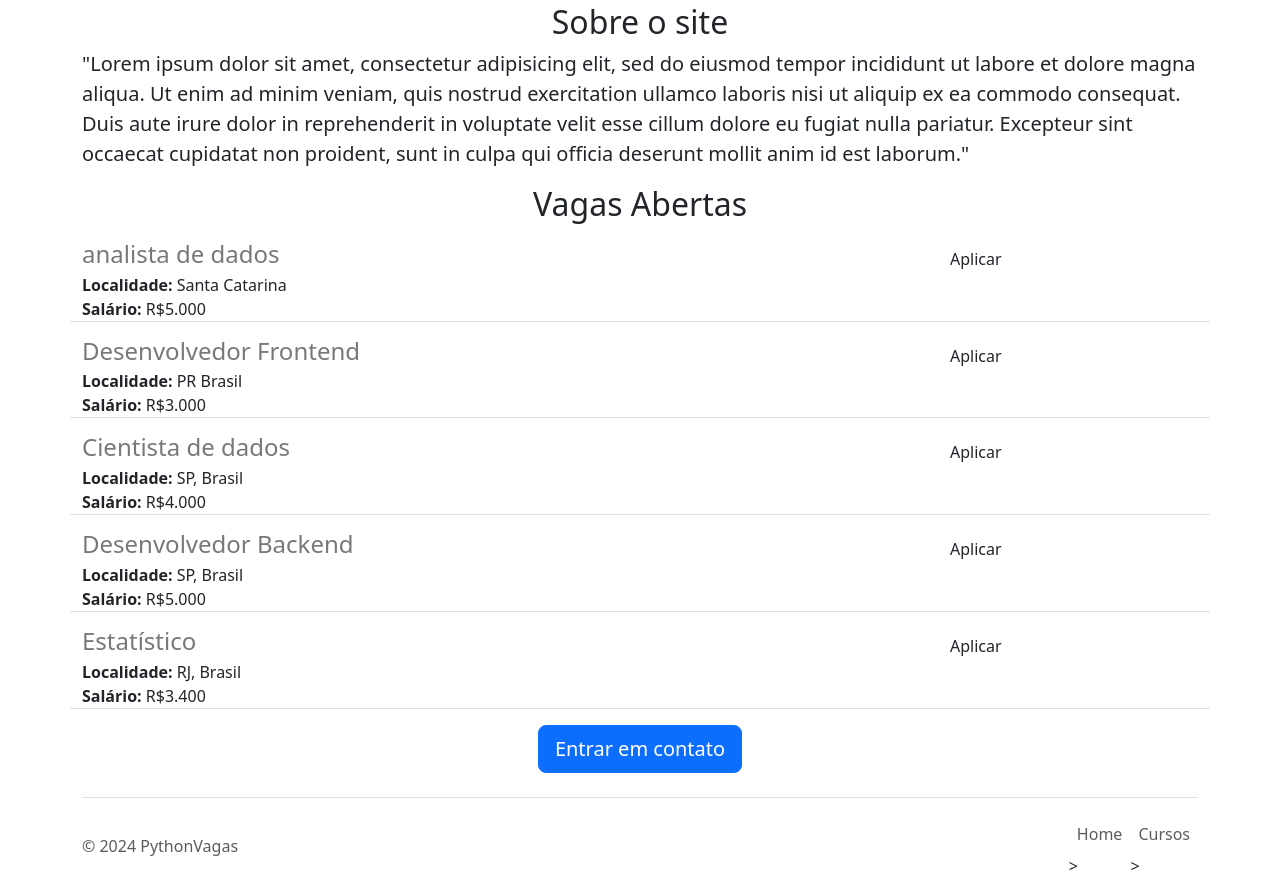
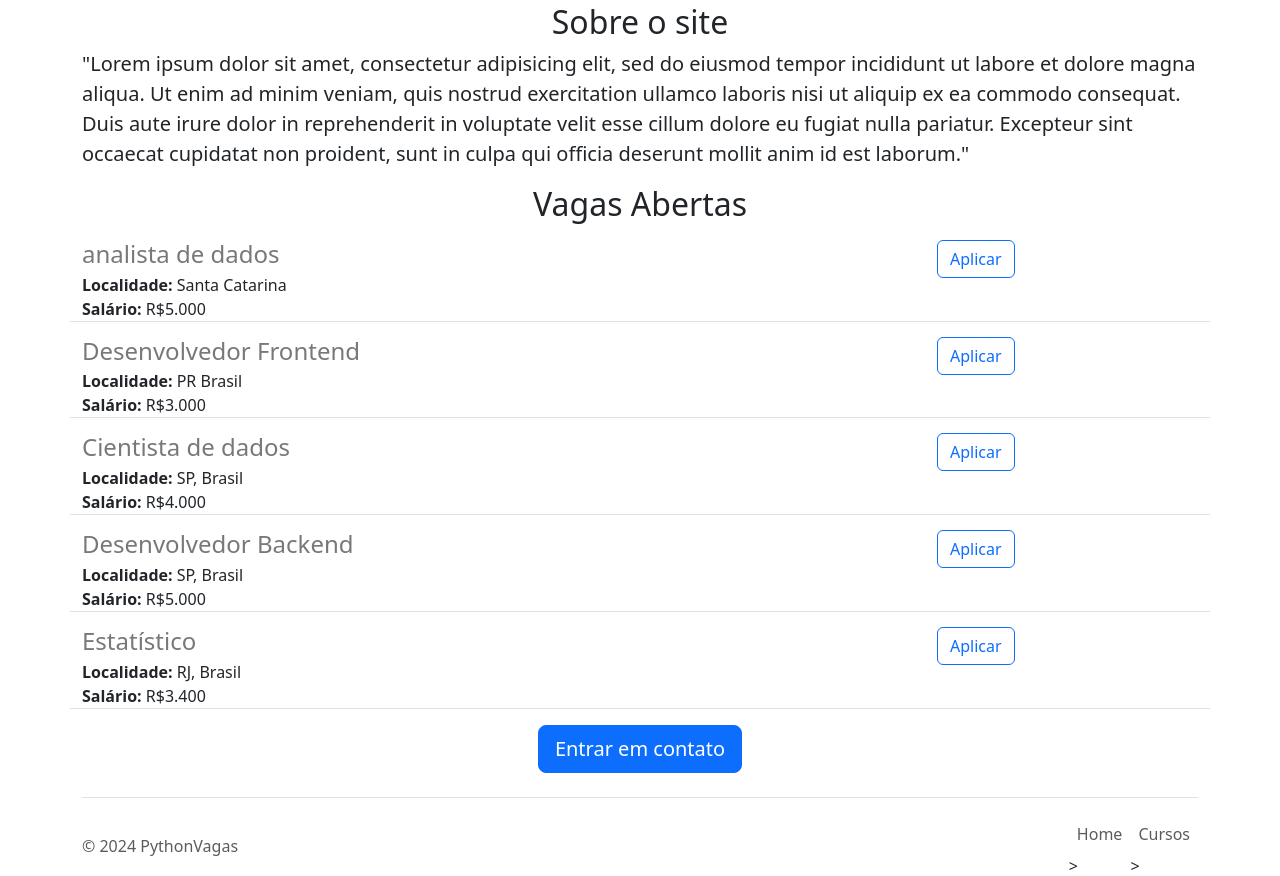
Before and after one commit to IvanPAJ/Python-Carreiras, a Flask app: page / in a window 1280 px wide. Shown: the part 873-1749 px from the top of the page. Run offline with Flask 3, Linux system fonts and the light colour scheme.

Commit message:
correção mailto

```diff
--- a/templates/home.html
+++ b/templates/home.html
@@ -22,7 +22,7 @@
             {% endfor %}
         </p>
         <div class="text-center">
-        <a href="maitto:someone@yoursite.com" class="btn btn-primary btn-lg">Entrar em contato</a>
+        <a href="mailto:someone@yoursite.com" class="btn btn-primary btn-lg">Entrar em contato</a>
         </div>
         </div>
         {% include 'includes/footer.html' %}
--- a/templates/includes/vagas_item.html
+++ b/templates/includes/vagas_item.html
@@ -13,6 +13,6 @@
         </div>
     </div>
     <div class="col-3">
-        <a href="maitto:someone@yoursite.com?subject=Vaga {{vaga.titulo}}" type="button" class="btn btn-otline-primary">Aplicar</a>
+        <a href="mailto:someone@yoursite.com?subject=Vaga {{vaga.titulo}}" type="button" class="btn btn-outline-primary">Aplicar</a>
     </div>
 </div>
```
